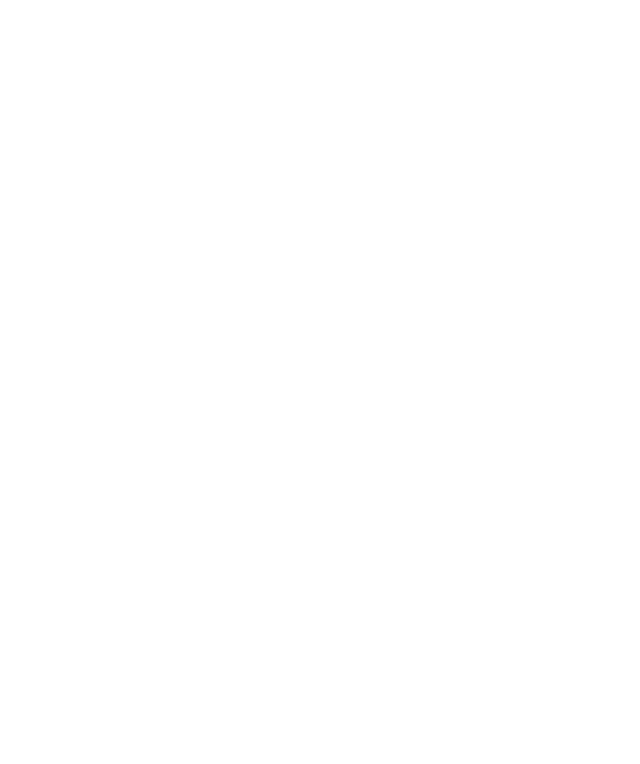
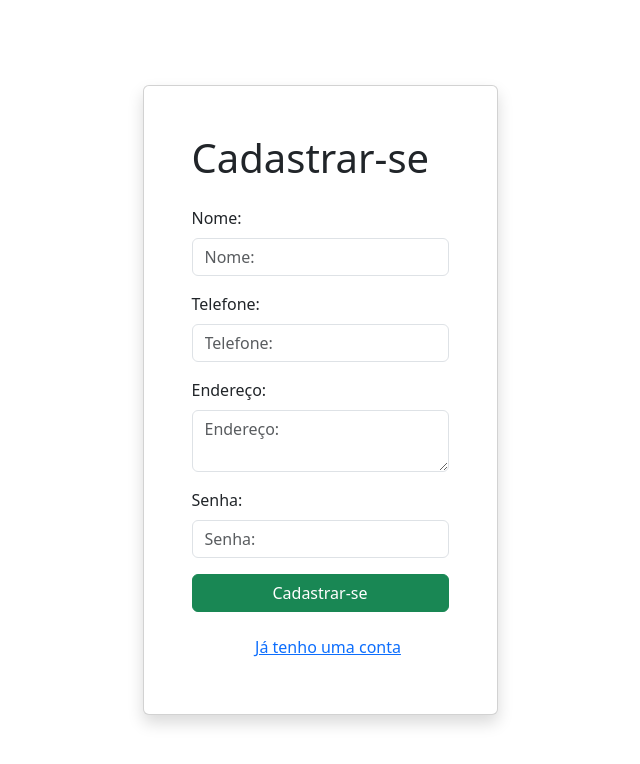
Before and after one commit to theselegadev/agent-seu-ze, a React (Vite) app in the folder App/: page /cadastrar in a window 1280 px wide. Before the commit this address had no page. Shown: the top 764 px of the page, without its empty margins (320-960 px from the left). Built offline with nearby package versions, Linux system fonts and the light colour scheme.

Commit message:
Cadaster page

```diff
--- a/App/src/App.jsx
+++ b/App/src/App.jsx
@@ -1,5 +1,6 @@
 import {BrowserRouter, Routes, Route} from 'react-router-dom'
 import Welcome from './pages/welcome.jsx'
+import Cadaster from './pages/Cadaster.jsx'
 
 function App() {
   return (
@@ -7,6 +8,7 @@
       <BrowserRouter>
         <Routes>
           <Route path='/' element={<Welcome/>} />
+          <Route path='/cadastrar' element={<Cadaster/>} />
         </Routes>
       </BrowserRouter>
     </div>
--- /dev/null
+++ b/App/src/pages/Cadaster.jsx
@@ -0,0 +1,31 @@
+import { Link } from "react-router-dom"
+
+const Cadaster = () => {
+  return (
+    <div className="d-flex justify-content-center align-items-center vh-100 vw-100">
+        <form className="card p-5 shadow">
+            <h1 className="mb-4 fw-medium">Cadastrar-se</h1>
+            <div className="mb-3">
+                <label className="form-label">Nome:</label>
+                <input type="text" className="form-control" placeholder="Nome:"/>
+            </div>
+            <div className="mb-3">
+                <label className="form-label">Telefone:</label>
+                <input type="tel" className="form-control" placeholder="Telefone:"/>
+            </div>
+            <div className="mb-3">
+                <label className="form-label">Endereço:</label>
+                <textarea type="text" className="form-control" placeholder="Endereço:"/>
+            </div>
+            <div className="mb-3">
+                <label className="form-label">Senha:</label>
+                <input type="password" className="form-control" placeholder="Senha:"/>
+            </div>
+            <button className="btn btn-success mb-3" type="submit">Cadastrar-se</button>
+            <Link to="/" className="btn btn-link ms-3">Já tenho uma conta</Link>
+        </form>
+    </div>
+  )
+}
+
+export default Cadaster
--- a/App/src/pages/Welcome.jsx
+++ b/App/src/pages/Welcome.jsx
@@ -1,3 +1,4 @@
+import { Link } from 'react-router-dom'
 import Logo from '../assets/Logo.png'
 import {ReactTyped} from 'react-typed'
 
@@ -15,7 +16,7 @@
         </div>
         <div className="d-flex justify-content-center align-items-center w-100">
             <button className="btn btn-primary mx-2">Entrar</button>
-            <button className="btn btn-success">Cadastrar-se</button>
+            <Link to="/cadastrar" className="btn btn-success">Cadastrar-se</Link>
         </div>
     </div>
   )
```
